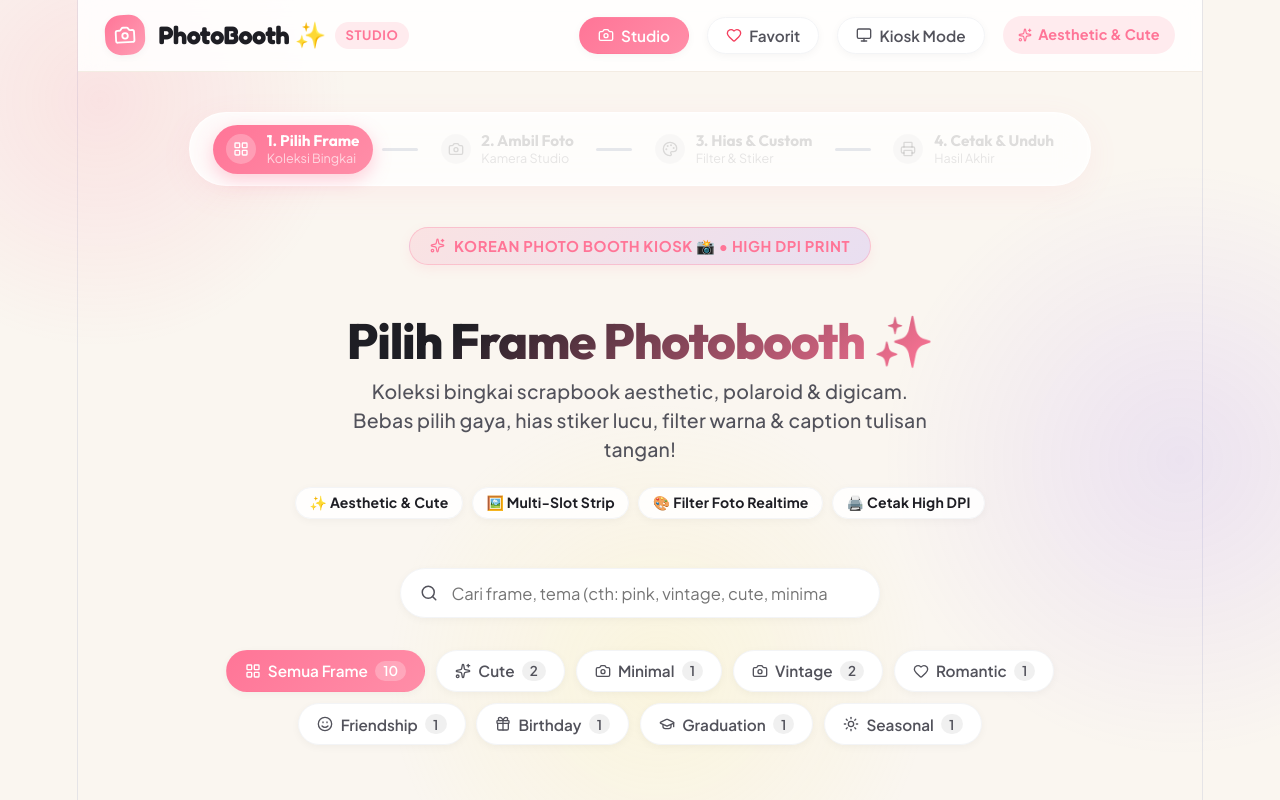
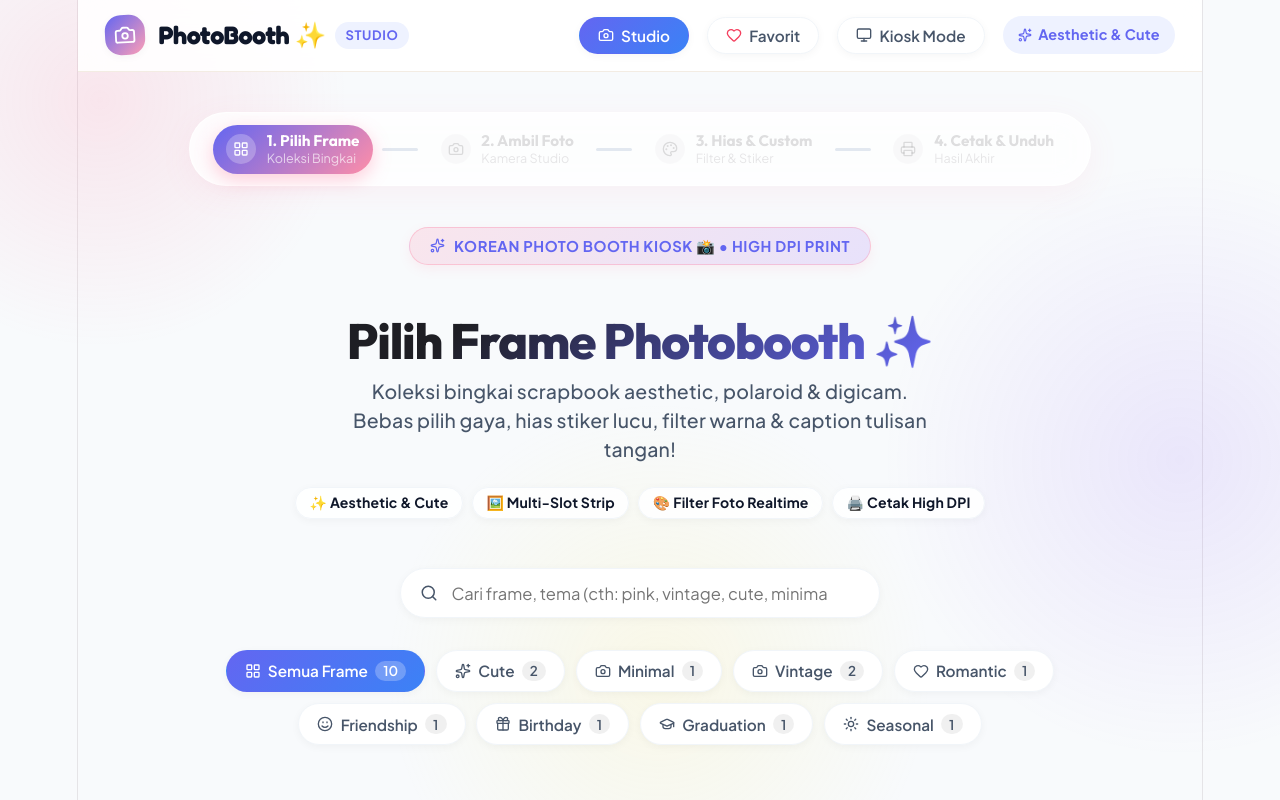
Before and after one commit to GilbertNjr/Photo_Booth, a React (Vite) app: page / in a window 1280 px wide. Shown: the top 800 px of the page. Built offline with nearby package versions, Linux system fonts and the light colour scheme; a web font is replaced by a local one.

Commit message:
style: replace pink colors with sleek Royal Indigo, Cyan & Cool Slate aesthetic theme

```diff
--- a/src/assets/styles/components.css
+++ b/src/assets/styles/components.css
@@ -323,7 +323,7 @@
 }
 
 .category-pill.active {
-  background: linear-gradient(135deg, var(--color-pink-primary), #ff8ea8);
+  background: linear-gradient(135deg, var(--color-pink-primary), #3b82f6);
   color: white;
   border-color: transparent;
   box-shadow: var(--shadow-sm);
@@ -353,13 +353,13 @@
   color: white;
   font-weight: 700;
   font-size: 0.95rem;
-  box-shadow: 0 8px 20px rgba(255, 117, 151, 0.35);
+  box-shadow: 0 8px 20px rgba(99, 102, 241, 0.35);
   transition: var(--transition-bounce);
 }
 
 .btn-primary:hover {
   transform: translateY(-3px) scale(1.02);
-  box-shadow: 0 12px 28px rgba(255, 117, 151, 0.45);
+  box-shadow: 0 12px 28px rgba(99, 102, 241, 0.45);
 }
 
 .btn-primary:active {
@@ -763,7 +763,7 @@
 }
 
 .step-connector.active {
-  background: linear-gradient(90deg, var(--color-pink-primary), #ff8ea8);
+  background: linear-gradient(90deg, var(--color-pink-primary), #3b82f6);
 }
 
 @media (max-width: 768px) {
--- a/src/assets/styles/variables.css
+++ b/src/assets/styles/variables.css
@@ -1,12 +1,12 @@
 :root {
-  /* Brand Color Tokens (Korean/Japanese Aesthetic & Soft Pastels) */
-  --color-pink-primary: #ff7597;
-  --color-pink-soft: #ffebee;
-  --color-pink-hover: #ff527b;
+  /* Brand Color Tokens (Modern Royal Indigo, Violet & Cool Slate Edition) */
+  --color-pink-primary: #6366f1;
+  --color-pink-soft: #eef2ff;
+  --color-pink-hover: #4f46e5;
 
-  --color-cream-bg: #faf6f0;
+  --color-cream-bg: #f8fafc;
   --color-cream-card: #ffffff;
-  --color-cream-dark: #f0e8dd;
+  --color-cream-dark: #f1f5f9;
 
   --color-lavender-primary: #8b5cf6;
   --color-lavender-soft: #f3e8ff;
@@ -14,20 +14,20 @@
   --color-mint-primary: #10b981;
   --color-mint-soft: #e6f4ea;
 
-  --color-butter-yellow: #fef08a;
-  --color-butter-soft: #fffbeb;
+  --color-butter-yellow: #38bdf8;
+  --color-butter-soft: #f0f9ff;
 
-  --color-vintage-brown: #5c4033;
+  --color-vintage-brown: #334155;
   --color-vintage-gold: #d4af37;
 
-  --color-neutral-dark: #1e1e24;
-  --color-neutral-sub: #52525b;
-  --color-neutral-muted: #9ca3af;
-  --color-border: #e5e7eb;
-  --color-border-soft: #f3f4f6;
+  --color-neutral-dark: #0f172a;
+  --color-neutral-sub: #475569;
+  --color-neutral-muted: #94a3b8;
+  --color-border: #e2e8f0;
+  --color-border-soft: #f1f5f9;
 
   /* Status Colors */
-  --color-favorite: #f43f5e;
+  --color-favorite: #6366f1;
 
   /* Typography */
   --font-heading: 'Outfit', -apple-system, BlinkMacSystemFont, sans-serif;
@@ -38,13 +38,13 @@
 
   /* Shadows & Glassmorphism */
   --shadow-sm: 0 2px 8px rgba(0, 0, 0, 0.04);
-  --shadow-md: 0 8px 24px rgba(0, 0, 0, 0.06);
-  --shadow-lg: 0 16px 36px rgba(255, 117, 151, 0.15);
-  --shadow-hover: 0 20px 40px rgba(255, 117, 151, 0.22);
+  --shadow-md: 0 8px 24px rgba(99, 102, 241, 0.08);
+  --shadow-lg: 0 16px 36px rgba(99, 102, 241, 0.15);
+  --shadow-hover: 0 20px 40px rgba(99, 102, 241, 0.22);
   --shadow-polaroid: 0 10px 30px rgba(0, 0, 0, 0.12);
 
-  --glass-bg: rgba(255, 255, 255, 0.85);
-  --glass-border: rgba(255, 255, 255, 0.5);
+  --glass-bg: rgba(255, 255, 255, 0.88);
+  --glass-border: rgba(255, 255, 255, 0.6);
   --glass-blur: blur(12px);
 
   /* Border Radii */
```
